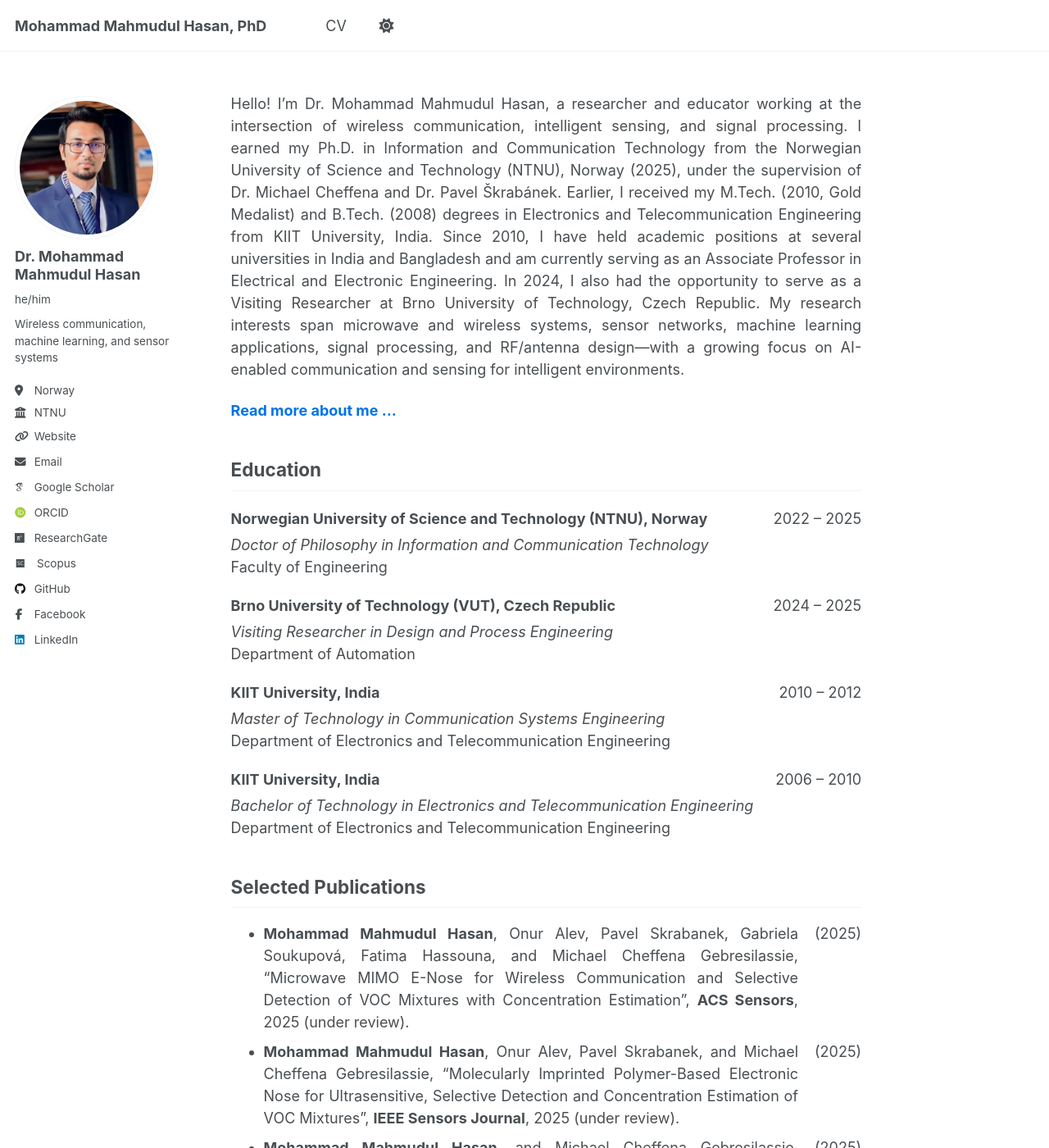
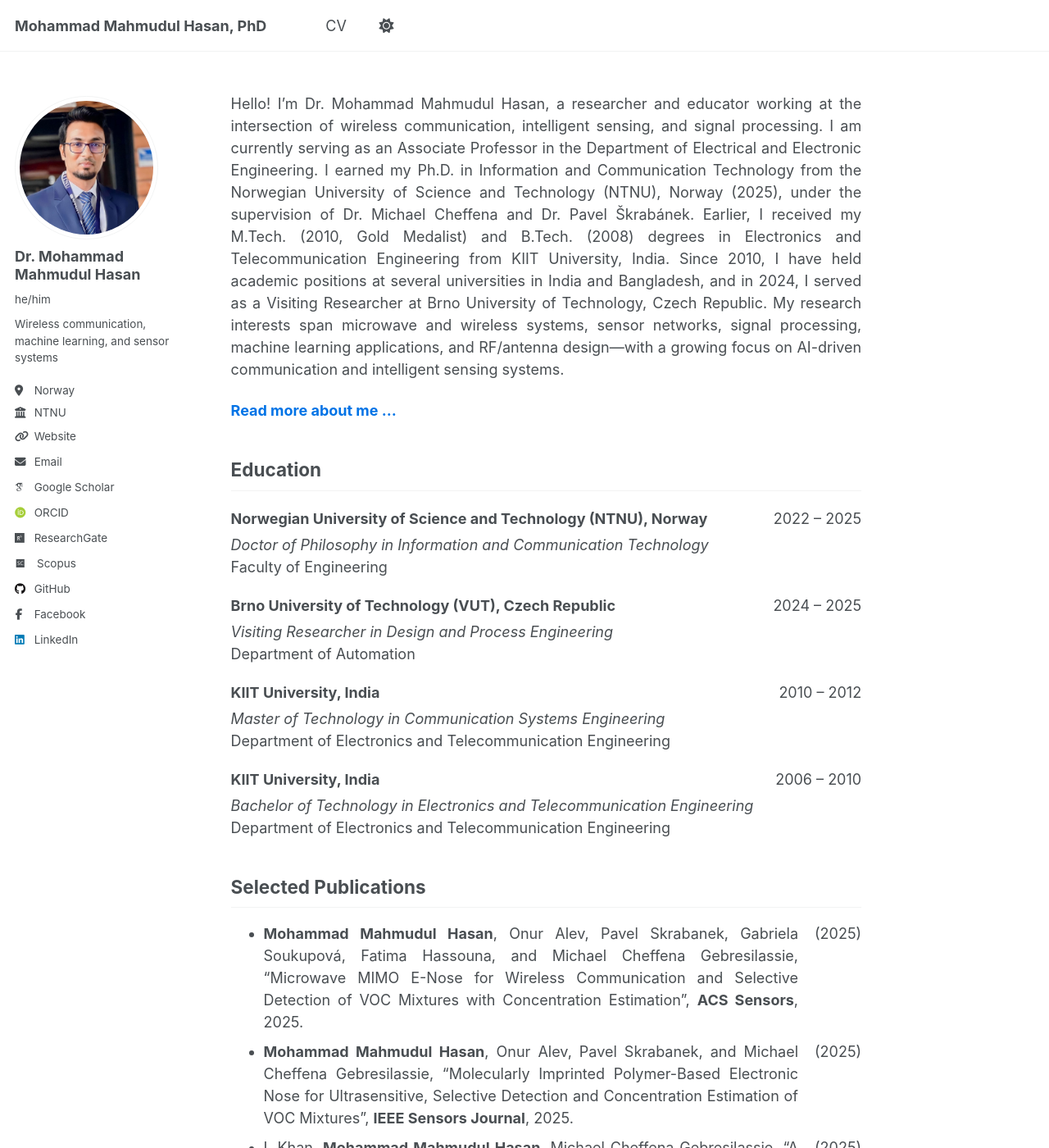
Before and after one commit to dearmahmud/dearmahmud.github.io, a Jekyll site: the page built from _pages/about.md, in a window 1280 px wide and 1400 px high. Shown: the whole window at 82% size. Built offline with Jekyll 4.4.1, drawn with Linux system fonts in a browser that asks for light colours; some web fonts are replaced; some of the changed text lies outside the part shown.

Commit message:
Revise about page with updated bio and publications
Updated personal introduction and work experience details, including current position and research interests.

```diff
--- a/_pages/about.md
+++ b/_pages/about.md
@@ -8,13 +8,13 @@ redirect_from:
 ---
 
 <p style="text-align: justify;">
-  Hello! I’m Dr. Mohammad Mahmudul Hasan, a researcher and educator working at the intersection of wireless communication, intelligent sensing, and signal processing.
+  Hello! I’m Dr. Mohammad Mahmudul Hasan, a researcher and educator working at the intersection of wireless communication, intelligent sensing, and signal processing. I am currently serving as an Associate Professor in the Department of Electrical and Electronic Engineering.
+
 I earned my Ph.D. in Information and Communication Technology from the Norwegian University of Science and Technology (NTNU), Norway (2025), under the supervision of Dr. Michael Cheffena and Dr. Pavel Škrabánek.
 
-Earlier, I received my M.Tech. (2010, Gold Medalist) and B.Tech. (2008) degrees in Electronics and Telecommunication Engineering from KIIT University, India. Since 2010, I have held academic positions at several universities in India and Bangladesh and am currently serving as an Associate Professor in Electrical and Electronic Engineering.
-In 2024, I also had the opportunity to serve as a Visiting Researcher at Brno University of Technology, Czech Republic.
+Earlier, I received my M.Tech. (2010, Gold Medalist) and B.Tech. (2008) degrees in Electronics and Telecommunication Engineering from KIIT University, India. Since 2010, I have held academic positions at several universities in India and Bangladesh, and in 2024, I served as a Visiting Researcher at Brno University of Technology, Czech Republic.
 
-My research interests span microwave and wireless systems, sensor networks, machine learning applications, signal processing, and RF/antenna design—with a growing focus on AI-enabled communication and sensing for intelligent environments.
+My research interests span microwave and wireless systems, sensor networks, signal processing, machine learning applications, and RF/antenna design—with a growing focus on AI-driven communication and intelligent sensing systems.
 </p>
 
 <a href="javascript:void(0);" onclick="toggleMore()" style="font-weight: bold; text-decoration: none; color: #0073e6;">
@@ -91,28 +91,21 @@ I remain deeply grateful to my supervisors — Dr. Sudhansu Sekhar Singh, Dr. Mi
 
 - <div style="display: flex; justify-content: space-between; align-items: flex-start;">
     <div style="text-align: justify; flex: 1;">
-      <strong>Mohammad Mahmudul Hasan</strong>, Onur Alev, Pavel Skrabanek, Gabriela Soukupová, Fatima Hassouna, and Michael Cheffena Gebresilassie, “Microwave MIMO E-Nose for Wireless Communication and Selective Detection of VOC Mixtures with Concentration Estimation”, <strong>ACS Sensors</strong>, 2025 (under review).
+      <strong>Mohammad Mahmudul Hasan</strong>, Onur Alev, Pavel Skrabanek, Gabriela Soukupová, Fatima Hassouna, and Michael Cheffena Gebresilassie, “Microwave MIMO E-Nose for Wireless Communication and Selective Detection of VOC Mixtures with Concentration Estimation”, <strong>ACS Sensors</strong>, 2025.
     </div>
     <div style="margin-left: 20px;">(2025)</div>
   </div>
 
 - <div style="display: flex; justify-content: space-between; align-items: flex-start;">
     <div style="text-align: justify; flex: 1;">
-      <strong>Mohammad Mahmudul Hasan</strong>, Onur Alev, Pavel Skrabanek, and Michael Cheffena Gebresilassie, “Molecularly Imprinted Polymer-Based Electronic Nose for Ultrasensitive, Selective Detection and Concentration Estimation of VOC Mixtures”, <strong>IEEE Sensors Journal</strong>, 2025 (under review).
+      <strong>Mohammad Mahmudul Hasan</strong>, Onur Alev, Pavel Skrabanek, and Michael Cheffena Gebresilassie, “Molecularly Imprinted Polymer-Based Electronic Nose for Ultrasensitive, Selective Detection and Concentration Estimation of VOC Mixtures”, <strong>IEEE Sensors Journal</strong>, 2025.
     </div>
     <div style="margin-left: 20px;">(2025)</div>
   </div>
 
 - <div style="display: flex; justify-content: space-between; align-items: flex-start;">
     <div style="text-align: justify; flex: 1;">
-      <strong>Mohammad Mahmudul Hasan</strong>, and Michael Cheffena Gebresilassie, “Wideband Isolation for a Closely Coupled Planar Inverted-F Antenna Array Using a Compact Lumped Decoupling and Matching Network,” <strong>IEEE Microwave and Wireless Technology Letters</strong>, 2025 (under review).
-    </div>
-    <div style="margin-left: 20px;">(2025)</div>
-  </div>
-
-- <div style="display: flex; justify-content: space-between; align-items: flex-start;">
-    <div style="text-align: justify; flex: 1;">
-      I. Khan, <strong>Mohammad Mahmudul Hasan</strong>, Michael Cheffena Gebresilassie, “A Novel Low-Complexity Peak-Power-Assisted Data-Aided Channel Estimation Scheme for MIMO-OFDM Wireless Systems”, <strong>IEEE Access</strong>, 2025 (under review).
+      I. Khan, <strong>Mohammad Mahmudul Hasan</strong>, Michael Cheffena Gebresilassie, “A Novel Low-Complexity Peak-Power-Assisted Data-Aided Channel Estimation Scheme for MIMO-OFDM Wireless Systems”, <strong>IEEE Access</strong>, 2025.
     </div>
     <div style="margin-left: 20px;">(2025)</div>
   </div>
@@ -121,16 +114,7 @@ I remain deeply grateful to my supervisors — Dr. Sudhansu Sekhar Singh, Dr. Mi
 
 - <div style="display: flex; justify-content: space-between; align-items: flex-start;">
     <div style="text-align: justify; flex: 1;">
-      I. Khan, <strong>Mohammad Mahmudul Hasan</strong>, Michael Cheffena Gebresilassie, “Performance Analysis of Transmitter-Based Data-Aided Channel Estimation Scheme under Various Channel Conditions”, <strong>IEEE Open Journal of Vehicular Technology</strong>, 2025 (under review).
-    </div>
-    <div style="margin-left: 20px;">(2025)</div>
-  </div>
-
-
-
-- <div style="display: flex; justify-content: space-between; align-items: flex-start;">
-    <div style="text-align: justify; flex: 1;">
-      Onur Alev, <strong>Mohammad Mahmudul Hasan</strong>, E. T. Erruğrul, S. Birdoğan, O. Özdemir, E. Goldenberg and Michael Cheffena Gebresilassie, “Hydrothermally Synthesized Molybdenum disulfide Nanoflakes: Structural, Electrical, and Antenna-based Gas Sensing Characteristics”, <strong>Sensors & Actuators: A. Physical</strong>, 2025 (under review).
+      Onur Alev, <strong>Mohammad Mahmudul Hasan</strong>, E. T. Erruğrul, S. Birdoğan, O. Özdemir, E. Goldenberg and Michael Cheffena Gebresilassie, “Hydrothermally Synthesized Molybdenum disulfide Nanoflakes: Structural, Electrical, and Antenna-based Gas Sensing Characteristics”, <strong>Sensors & Actuators: A. Physical</strong>, 2025.
     </div>
     <div style="margin-left: 20px;">(2025)</div>
   </div>
@@ -284,21 +268,12 @@ I remain deeply grateful to my supervisors — Dr. Sudhansu Sekhar Singh, Dr. Mi
 ## Work Experience
 
 <div style="margin-top: 20px; display: flex; justify-content: space-between; align-items: center;">
-  <span><strong>Norwegian University of Science and Technology, Norway</strong></span>
-  <span>05.2022 – Present</span>
-</div>
-<div style="display: flex; justify-content: space-between;">
-  <span><em>Fellow Researcher, Faculty of Engineering</em></span>
-  <span>(Full-Time)</span>
-</div>
-
-<div style="margin-top: 20px; display: flex; justify-content: space-between; align-items: center;">
   <span><strong>University of Information Technology and Science, Bangladesh</strong></span>
   <span>01.2011 – 04.2022</span>
 </div>
 <div style="display: flex; justify-content: space-between;">
-  <span><em>Assistant Professor, Electronics and Communication Engineering</em></span>
-  <span>01.2011 – 04.2022 (Full-Time)</span>
+  <span><em>Associate Professor, Electrical and Electronic Engineering</em></span>
+  <span>01.2011 – Present (Full-Time)</span>
 </div>
 <div style="display: flex; justify-content: space-between;">
   <span><em>Head of the Department, Electronics and Communication Engineering</em></span>
@@ -319,6 +294,15 @@ I remain deeply grateful to my supervisors — Dr. Sudhansu Sekhar Singh, Dr. Mi
 <div style="display: flex; justify-content: space-between;">
   <span><em>Advisor, Information and Communication Technology Cell</em></span>
   <span>03.2020 – 04.2022</span>
+</div>
+
+<div style="margin-top: 20px; display: flex; justify-content: space-between; align-items: center;">
+  <span><strong>Norwegian University of Science and Technology, Norway</strong></span>
+  <span>05.2022 – 06.2025</span>
+</div>
+<div style="display: flex; justify-content: space-between;">
+  <span><em>Fellow Researcher, Faculty of Engineering</em></span>
+  <span>(Full-Time)</span>
 </div>
 
 <div style="margin-top: 20px; display: flex; justify-content: space-between; align-items: center;">
```
